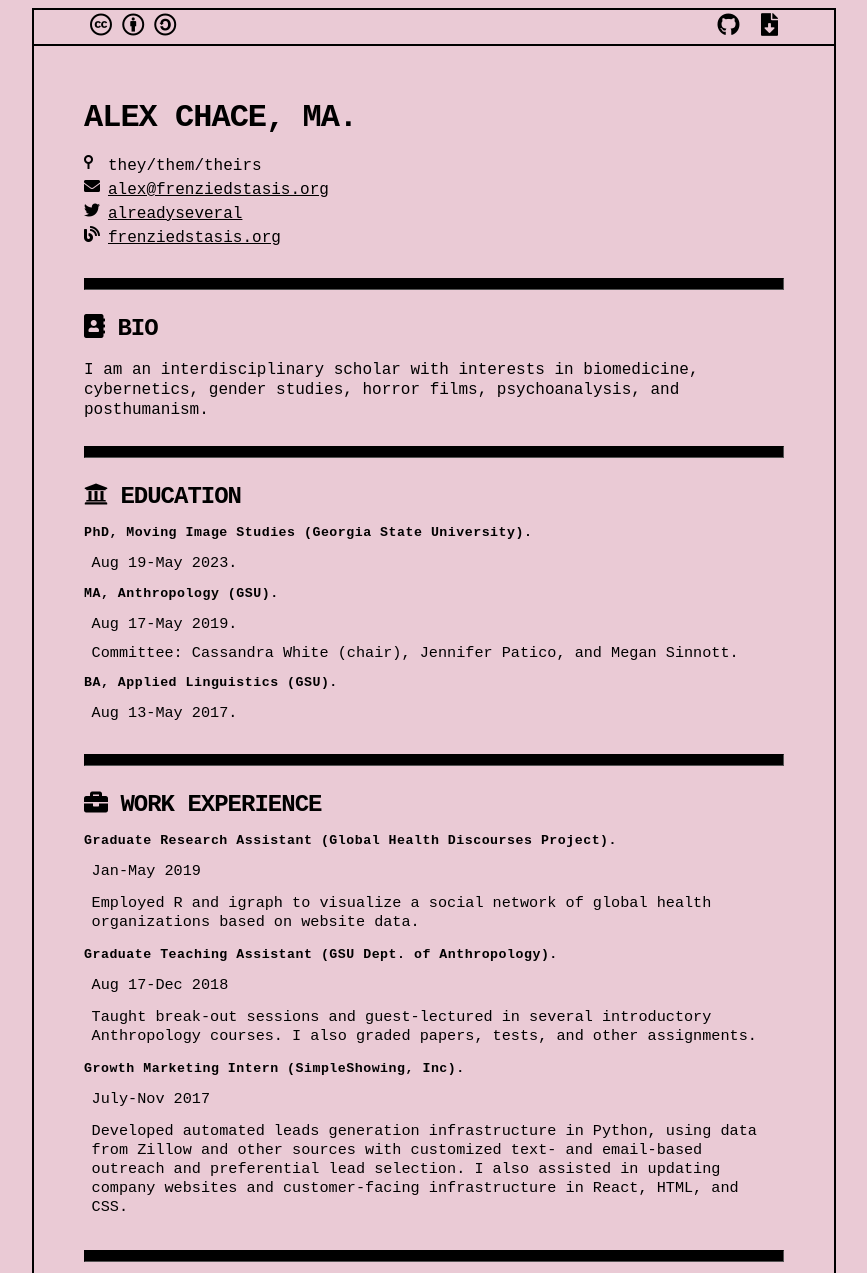
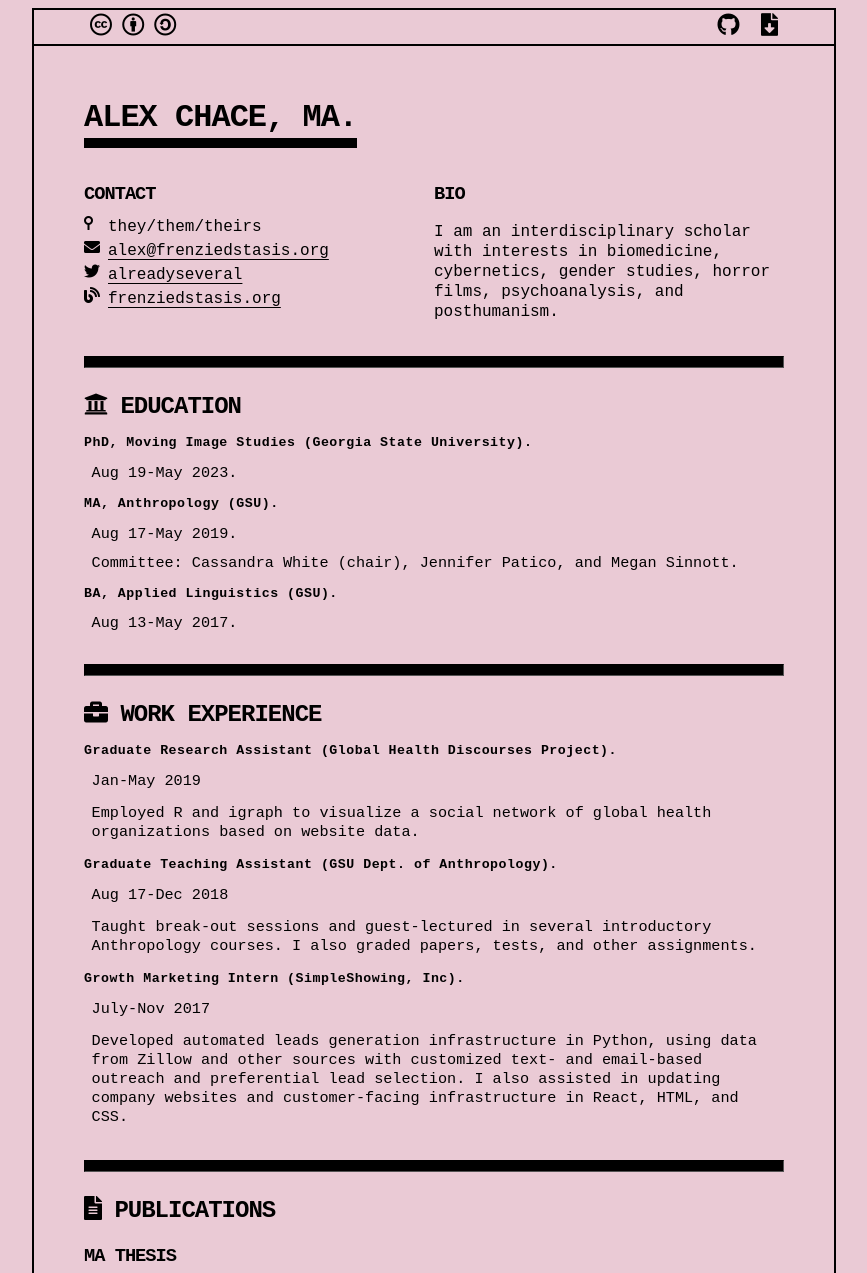
Before and after one commit to mrgntamayo/mrgntamayo.github.io, a Jekyll site: the page built from index.md, in a window 1280 px wide, cut to the strip 0-1273 px from the top of the page. Shown: the whole strip, without its empty margins (206-1073 px from the left). Built offline with Jekyll 4.4.1, drawn with Linux system fonts in a browser that asks for light colours; nearby versions of some CDN libraries; some web fonts are replaced.

Commit message:
Build site at 2019-05-15 04:13:47 UTC

```diff
--- a/_sass/_base.scss
+++ b/_sass/_base.scss
@@ -29,6 +29,7 @@ h6 {
 
 a {
   color: $text-color;
+  text-underline-position: under;
 }
 
 a:hover {
@@ -59,6 +60,17 @@ a:hover {
   margin: 0;
 }
 
+.column-left {
+  width: 50%;
+  display: inline-block;
+  float: left;
+}
+.column-right {
+  width: 50%;
+  display: inline-lock;
+  float: right;
+}
+
 hr {
   border-color: $text-color;
   color: $text-color;
@@ -69,3 +81,9 @@ hr {
 ul {
   padding-bottom: $vertical-spacing-unit/2;
 }
+
+@media only screen and (max-device-width: 480px) {
+  .column-left, .column-right {
+    float: none;
+  }
+}
--- a/_sass/_cv.scss
+++ b/_sass/_cv.scss
@@ -1,3 +1,8 @@
+.name {
+  border-bottom: 10px solid black;
+  display: inline-block;
+}
+
 .contact {
 	margin: 0;
 	padding: 0;
--- a/index.md
+++ b/index.md
@@ -37,8 +37,11 @@ guest_lectures:
     time: November 7 2018
 ---
 
-<h1>Alex Chace, MA.</h1>
+<h1 class="name">Alex Chace, MA.</h1>
+<div class="row">
+    <div class="column-left">
 
+<h3>Contact</h3>
 <div class="contact">
     <div class="row">
         <div class="column"><i class="fas fa-neuter"></i></div>
@@ -57,11 +60,14 @@ guest_lectures:
         <div class="column"><a href="https://{{ site.blog }}">{{ site.blog }}</a></div>
     </div>
 </div>
+</div>
 
-<hr>
+<div class="column-right">
+    <h3>Bio</h3>
+<p class="bio">{{ site.bio }}</p>
+</div>
 
-<h2> <i class="fas fa-address-book"></i> Bio</h2>
-<p class="bio">{{ site.bio }}</p>
+</div>
 
 <hr>
 
```
Also changed, not shown: 3 other files.
